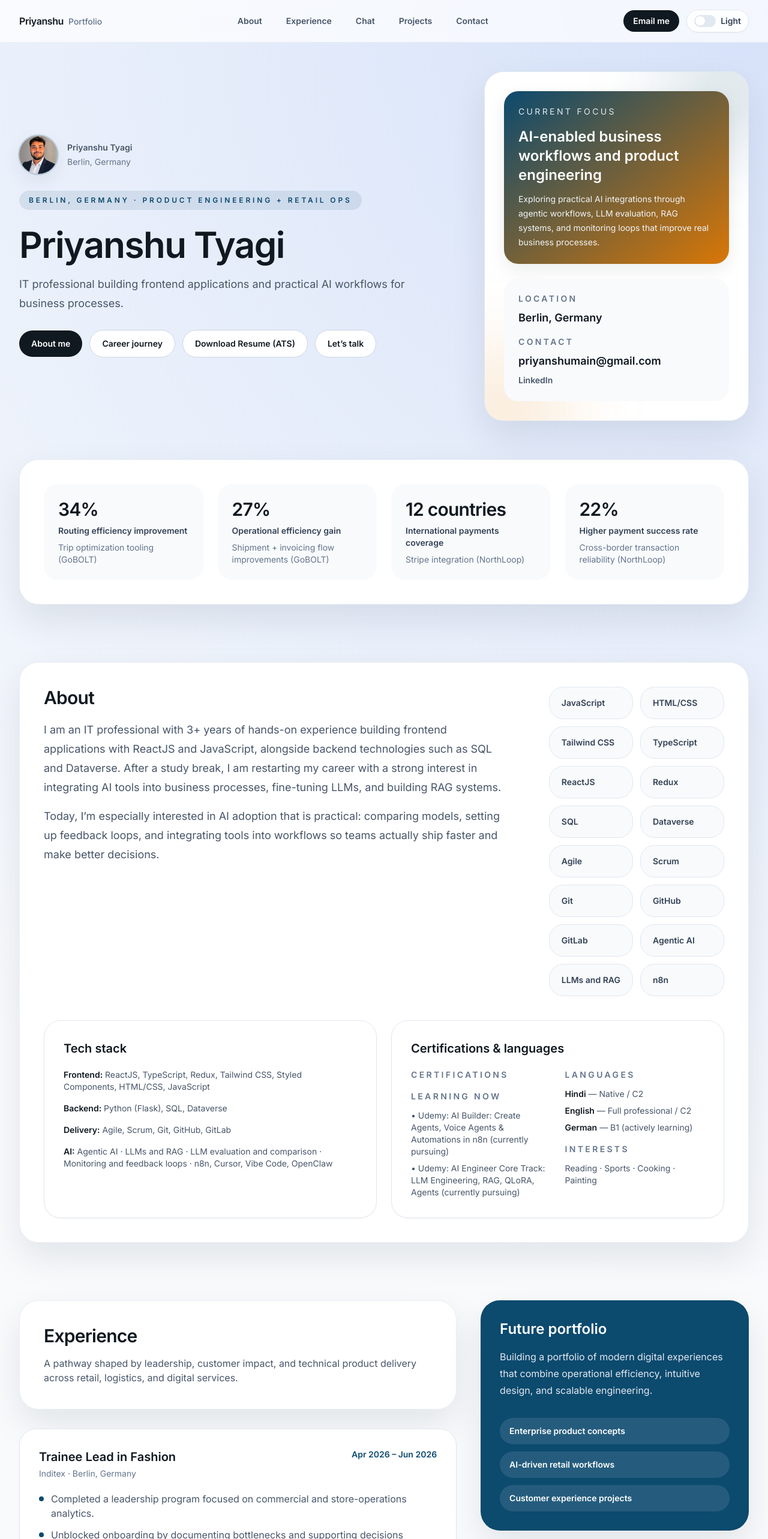
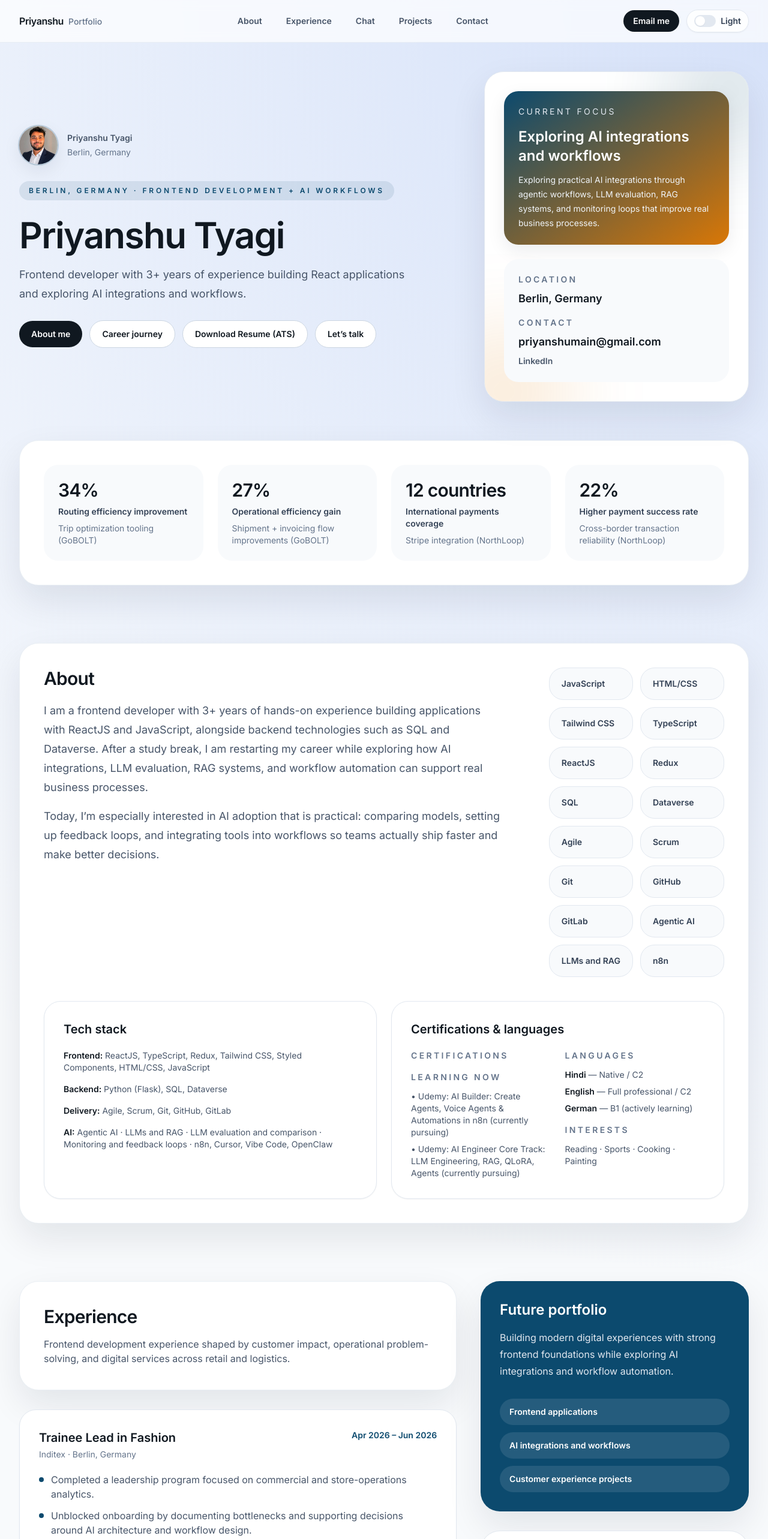
Before and after one commit to priyanshugithub/portfolio_site, a Next.js app: page / in a window 1280 px wide. Shown: the top 2566 px of the page at 60% size. Built offline with nearby package versions, Linux system fonts and the light colour scheme.

Commit message:
Updated Information

```diff
--- a/app/layout.tsx
+++ b/app/layout.tsx
@@ -11,8 +11,8 @@ const inter = Inter({
 });
 
 export const metadata: Metadata = {
-  title: 'Priyanshu Tyagi | IT Professional',
-  description: 'Portfolio of Priyanshu Tyagi, an IT professional working across frontend engineering and practical AI workflows.',
+  title: 'Priyanshu Tyagi | Frontend Developer',
+  description: 'Portfolio of Priyanshu Tyagi, a frontend developer with experience in React applications who is exploring AI integrations and workflows.',
 };
 
 export default function RootLayout({ children }: { children: React.ReactNode }) {
--- a/app/page.tsx
+++ b/app/page.tsx
@@ -27,7 +27,7 @@ export default function Home() {
             </div>
 
             <p className="inline-flex w-fit rounded-full bg-core/10 px-4 py-2 text-xs font-semibold uppercase tracking-[0.32em] text-core dark:bg-sky-500/15 dark:text-sky-200">
-              {profile.location} · product engineering + retail ops
+              {profile.location} · frontend development + AI workflows
             </p>
 
             <div className="space-y-5">
@@ -189,8 +189,8 @@ export default function Home() {
             <div className="rounded-[2rem] border border-slate-200/70 bg-white p-10 shadow-glow dark:border-slate-900/70 dark:bg-slate-950/60">
               <h2 className="text-3xl font-semibold tracking-tight text-ink dark:text-slate-50">Experience</h2>
               <p className="mt-4 text-slate-600 dark:text-slate-300">
-                A pathway shaped by leadership, customer impact, and technical product delivery across retail, logistics, and digital
-                services.
+                Frontend development experience shaped by customer impact, operational problem-solving, and digital services across
+                retail and logistics.
               </p>
             </div>
 
@@ -227,11 +227,11 @@ export default function Home() {
             <div className="rounded-[2rem] bg-core p-8 text-white shadow-glow">
               <h3 className="text-2xl font-semibold">Future portfolio</h3>
               <p className="mt-4 text-base leading-7 text-slate-200">
-                Building a portfolio of modern digital experiences that combine operational efficiency, intuitive design, and scalable
-                engineering.
+                Building modern digital experiences with strong frontend foundations while exploring AI integrations and workflow
+                automation.
               </p>
               <div className="mt-8 grid gap-3">
-                {['Enterprise product concepts', 'AI-driven retail workflows', 'Customer experience projects'].map((label) => (
+                {['Frontend applications', 'AI integrations and workflows', 'Customer experience projects'].map((label) => (
                   <div
                     key={label}
                     className="rounded-full bg-white/10 px-4 py-3 text-sm font-semibold text-white transition hover:bg-white/20"
@@ -296,7 +296,8 @@ export default function Home() {
             <div>
               <h2 className="text-3xl font-semibold tracking-tight text-ink dark:text-slate-50">Let’s build something polished</h2>
               <p className="mt-4 text-lg leading-8 text-slate-600 dark:text-slate-300">
-                If you’re hiring or collaborating on product engineering, retail ops tooling, or AI-enabled workflows—reach out.
+                If you’re hiring or collaborating on frontend development, customer-facing applications, or AI-enabled workflows—reach
+                out.
               </p>
 
               <div className="mt-8 flex flex-col gap-3 sm:flex-row">
@@ -321,7 +322,7 @@ export default function Home() {
                 <li>• Reliable engineering practices and iteration speed</li>
               </ul>
               <p className="mt-6 text-sm text-slate-200">
-                Available for roles in Berlin / EU (or remote) across product engineering and customer-facing platforms.
+                Available for frontend development roles in Berlin / EU (or remote), and collaborations around practical AI workflows.
               </p>
             </div>
           </div>
--- a/components/DigitalTwinChat.tsx
+++ b/components/DigitalTwinChat.tsx
@@ -12,7 +12,7 @@ type Msg = {
 const starterPrompts = [
   'Summarise Priyanshu’s career in 5 bullets.',
   'What roles has Priyanshu had in Berlin?',
-  'Which skills are strongest for product engineering roles?',
+  'Which frontend development skills are strongest?',
   'Tell me about the GoBOLT trip optimization impact.',
 ];
 
--- a/lib/profile.ts
+++ b/lib/profile.ts
@@ -19,10 +19,10 @@ export const profile = {
   email: 'priyanshumain@gmail.com',
   linkedin: 'https://www.linkedin.com/in/priyanshutyagi1996',
 
-  headline: 'IT professional building frontend applications and practical AI workflows for business processes.',
+  headline: 'Frontend developer with 3+ years of experience building React applications and exploring AI integrations and workflows.',
 
   focusNow: {
-    title: 'AI-enabled business workflows and product engineering',
+    title: 'Exploring AI integrations and workflows',
     description:
       'Exploring practical AI integrations through agentic workflows, LLM evaluation, RAG systems, and monitoring loops that improve real business processes.',
   },
@@ -51,7 +51,7 @@ export const profile = {
   ],
 
   summary:
-    'I am an IT professional with 3+ years of hands-on experience building frontend applications with ReactJS and JavaScript, alongside backend technologies such as SQL and Dataverse. After a study break, I am restarting my career with a strong interest in integrating AI tools into business processes, fine-tuning LLMs, and building RAG systems.',
+    'I am a frontend developer with 3+ years of hands-on experience building applications with ReactJS and JavaScript, alongside backend technologies such as SQL and Dataverse. After a study break, I am restarting my career while exploring how AI integrations, LLM evaluation, RAG systems, and workflow automation can support real business processes.',
 
   skills: [
     'JavaScript',
```
Also changed, not shown: 1 other file (tests, documents, lock files or other folders).
